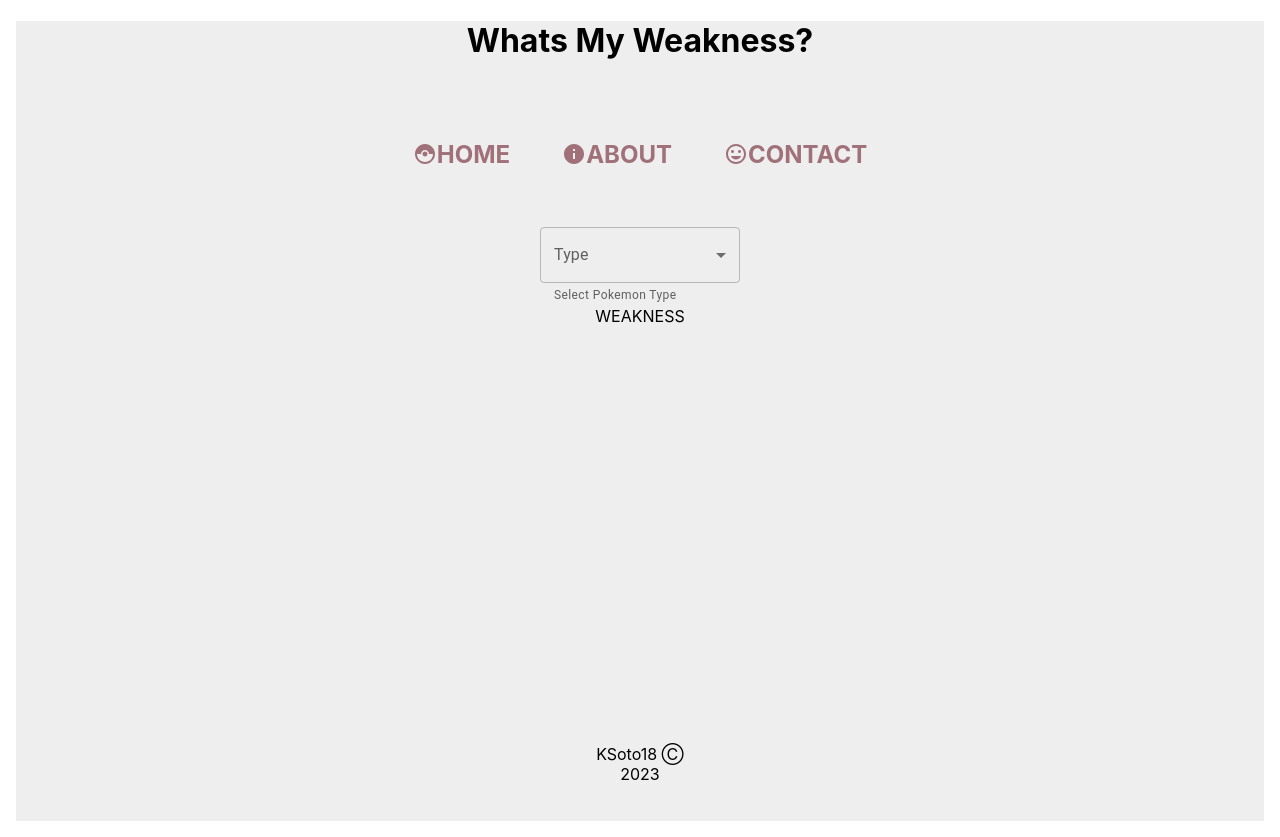
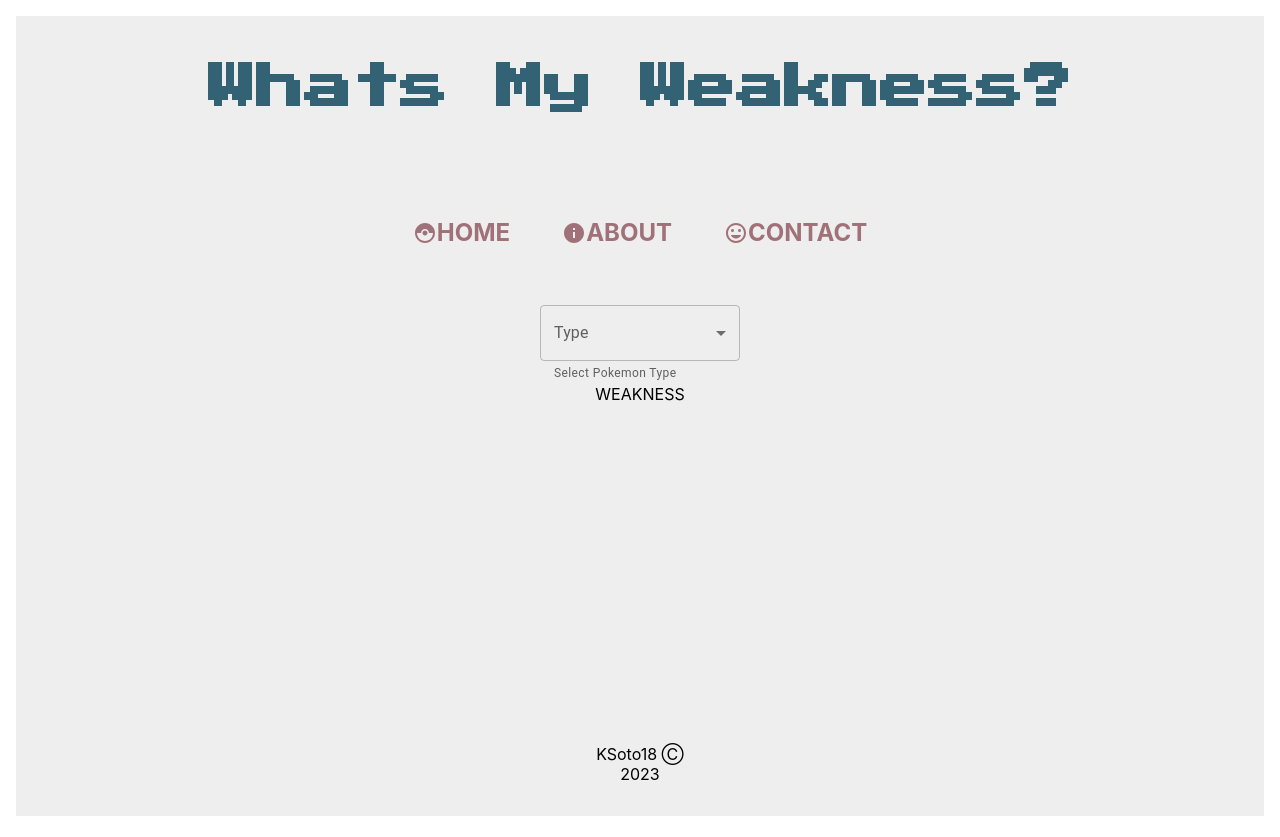
Before and after one commit to KSoto18/PKMN-WMW, a React (Create React App) app: page / in a window 1280 px wide. Built offline with nearby package versions, Linux system fonts and the light colour scheme.

Commit message:
added google fonts

```diff
--- a/public/index.html
+++ b/public/index.html
@@ -3,6 +3,9 @@
   <head>
     <meta charset="utf-8" />
     <link rel="icon" href="%PUBLIC_URL%/favicon.ico" />
+    <link rel="preconnect" href="https://fonts.googleapis.com">
+    <link rel="preconnect" href="https://fonts.gstatic.com" crossorigin>
+    <link href="https://fonts.googleapis.com/css2?family=Press+Start+2P&display=swap" rel="stylesheet">
     <meta name="viewport" content="width=device-width, initial-scale=1" />
     <meta name="theme-color" content="#000000" />
     <meta
--- a/src/components/Header/index.jsx
+++ b/src/components/Header/index.jsx
@@ -7,7 +7,7 @@
 
     return (
 
-        <div>
+        <div className='header'>
 
             <h1>Whats My Weakness?</h1>
 
--- a/src/components/Header/styles.css
+++ b/src/components/Header/styles.css
@@ -0,0 +1,17 @@
+:root {
+    --white: #ffffff;
+    --blue: #5c9ead;
+    --sapphire: #326273;
+    --copper: #a07178;
+    --notwhite: #eeeeee;
+   }
+
+.header {
+    padding: 1rem;
+}
+
+.header h1 {
+    color: var(--sapphire);
+    font-family: 'Press Start 2P';
+    font-size: 3rem;
+}
```
